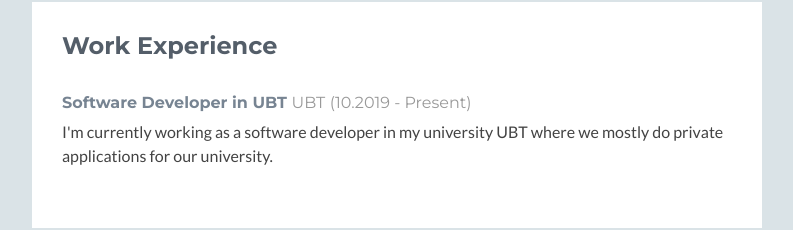
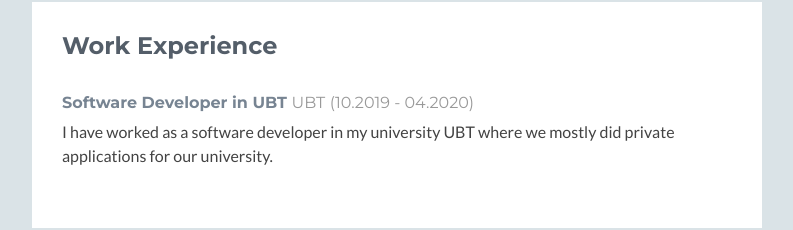
Before and after one commit to taulantdema/My-Portfolio, a plain HTML site: page index.html in a window 1280 px wide. Shown: the part 2754-2984 px from the top of the page, without its empty margins (53-846 px from the left). Drawn offline with nearby package versions, Linux system fonts and the light colour scheme; no server answers; a script that the page names is missing; some icons are missing.

Commit message:
Update index.html

```diff
--- a/index.html
+++ b/index.html
@@ -146,9 +146,9 @@
                             <div class="item">
                                 <h3 class="title">Software Developer in UBT <span class="place"><a
                                             href="https://www.ubt-uni.net/sq/ballina/">UBT</a></span> <span
-                                        class="year">(10.2019 - Present)</span>
+                                        class="year">(10.2019 - 04.2020)</span>
                                 </h3>
-                                <p>I'm currently working as a software developer in my university UBT where we mostly do
+                                <p>I have worked as a software developer in my university UBT where we mostly did
                                     private applications for our university.</p>
                             </div>
 
```
